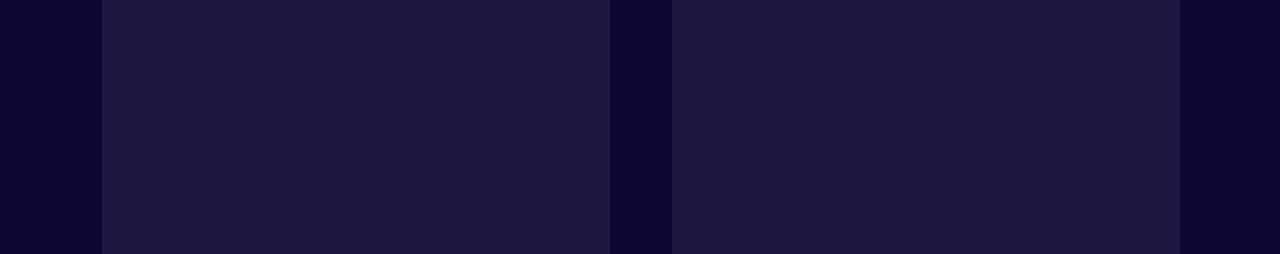
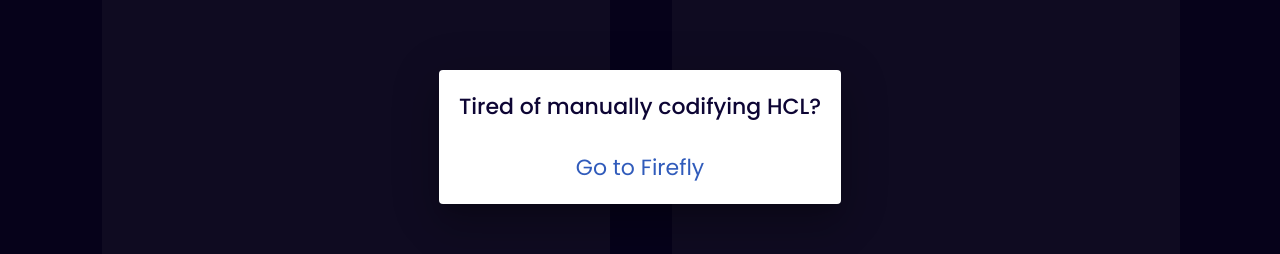
Before and after one commit to komodorio/validkube, a React (Create React App) app in the folder frontend/: page / in a window 1280 px wide. Shown: the part 263-517 px from the top of the page. Built offline with nearby package versions, Linux system fonts and the light colour scheme; no server answers; what runtypes would draw is missing.

Commit message:
beginning of modal

```diff
--- a/frontend/package.json
+++ b/frontend/package.json
@@ -3,6 +3,9 @@
   "version": "0.1.0",
   "private": true,
   "dependencies": {
+    "@emotion/react": "^11.9.0",
+    "@emotion/styled": "^11.8.1",
+    "@mui/material": "^5.6.2",
     "@testing-library/jest-dom": "^5.16.1",
     "@testing-library/react": "^12.1.2",
     "@testing-library/user-event": "^13.5.0",
--- /dev/null
+++ b/frontend/src/components/MainView/FireflyPopup.tsx
@@ -0,0 +1,49 @@
+import React from "react";
+import Dialog from '@mui/material/Dialog';
+import styled from "styled-components";
+
+const Content = styled.div`
+  padding: 20px;
+`;
+
+const Title = styled.div`
+  font-weight: 500;
+  font-family: Poppins;
+  text-align: left;
+  font-size: 22px;
+  color: #0d0534;
+`;
+
+const LinkContainer = styled.div`
+  margin-top: 8%;
+  text-align: center;
+`;
+
+const Link = styled.a`
+  font-size: 22px;
+  font-family: Poppins;
+  color: #305bbb;
+  text-decoration: none;
+`;
+
+interface FireflyPopupProps {
+  open: boolean;
+  onClose: () => void;
+}
+
+const FireflyPopup: React.FC<FireflyPopupProps> = ({
+  onClose, open
+}) => {
+  return (
+    <Dialog onClose={onClose} open={open}>
+      <Content>
+        <Title>Tired of manually codifying HCL?</Title>
+        <LinkContainer>
+          <Link href="https://app.gofirefly.io/" target="_blank" rel="noreferrer">Go to Firefly</Link>
+        </LinkContainer>
+      </Content>
+    </Dialog>
+  );
+};
+
+export default FireflyPopup;
--- a/frontend/src/components/MainView/index.tsx
+++ b/frontend/src/components/MainView/index.tsx
@@ -8,6 +8,7 @@
 } from "./AboutThisProject";
 import ExistingHcl from "./iacBox/ExistingHcl";
 import ValidatorResults from "./iacBox/ValidatorResults";
+import FireflyPopup from "./FireflyPopup";
 
 const TextaresContainer = styled.div`
   display: grid;
@@ -38,6 +39,7 @@
   const [fetching, setFetching] = useState(false);
   const [err, setErr] = useState<any>();
   const [curTab, setCurTab] = useState<number>(0);
+  const [popupOpen, setPopupOpen] = useState<boolean>(true);
 
   const callApiCallabck = useCallback(
     (endpoint: string) => {
@@ -54,6 +56,15 @@
     },
     [existingHclTextArea]
   );
+
+  const handleOpen = () => {
+    localStorage.setItem("opened", JSON.stringify({"opened": "true"}));
+    setPopupOpen(true);
+  };
+
+  const handleClose = () => {
+    setPopupOpen(false);
+  };
 
   return (
     <>
@@ -74,6 +85,7 @@
             curTab={curTab}
             setCurTab={setCurTab}
           />
+          <FireflyPopup open={popupOpen} onClose={handleClose} />
         </TextaresContainer>
         <BrOnlyOnPc />
       </MainViewBodyContainer>
```
Also changed, not shown: 1 other file (tests, documents, lock files or other folders).
